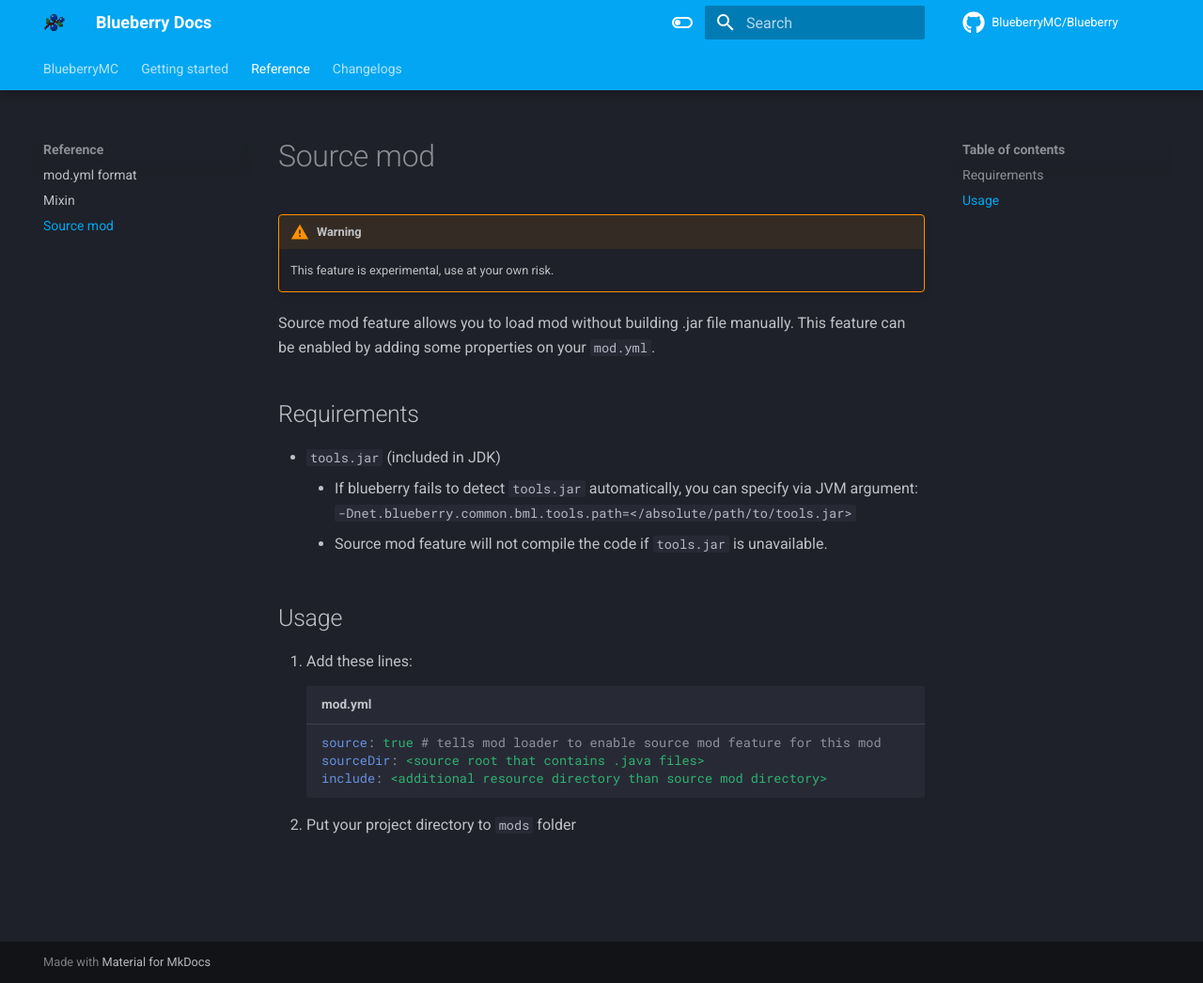
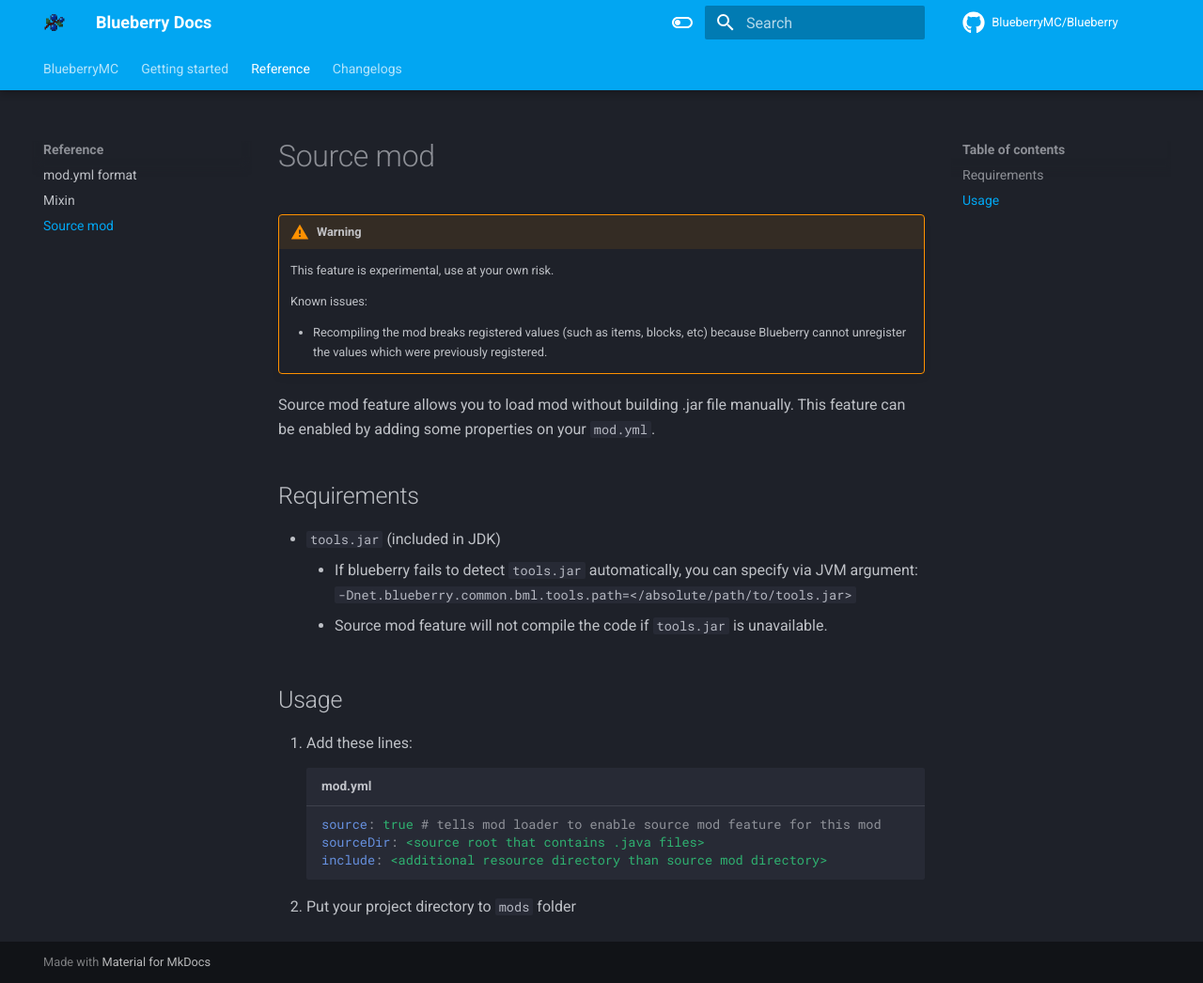
Before and after one commit to BlueberryMC/Blueberry-docs, an MkDocs documentation site: the page built from docs/reference/source-mod.md, in a window 1280 px wide and 1046 px high. Shown: the whole window at 94% size. Built offline with MkDocs 1.6.1 and Material for MkDocs 9.7.7, drawn with Linux system fonts in a browser that asks for light colours; comment, search, counter and statistics services are not loaded.

Commit message:
Known issues for source mod

```diff
--- a/docs/reference/source-mod.md
+++ b/docs/reference/source-mod.md
@@ -2,6 +2,10 @@
 
 !!! warning
     This feature is experimental, use at your own risk.
+
+    Known issues:
+
+    - Recompiling the mod breaks registered values (such as items, blocks, etc) because Blueberry cannot unregister the values which were previously registered.
 
 Source mod feature allows you to load mod without building .jar file manually.
 This feature can be enabled by adding some properties on your `mod.yml`.
```
